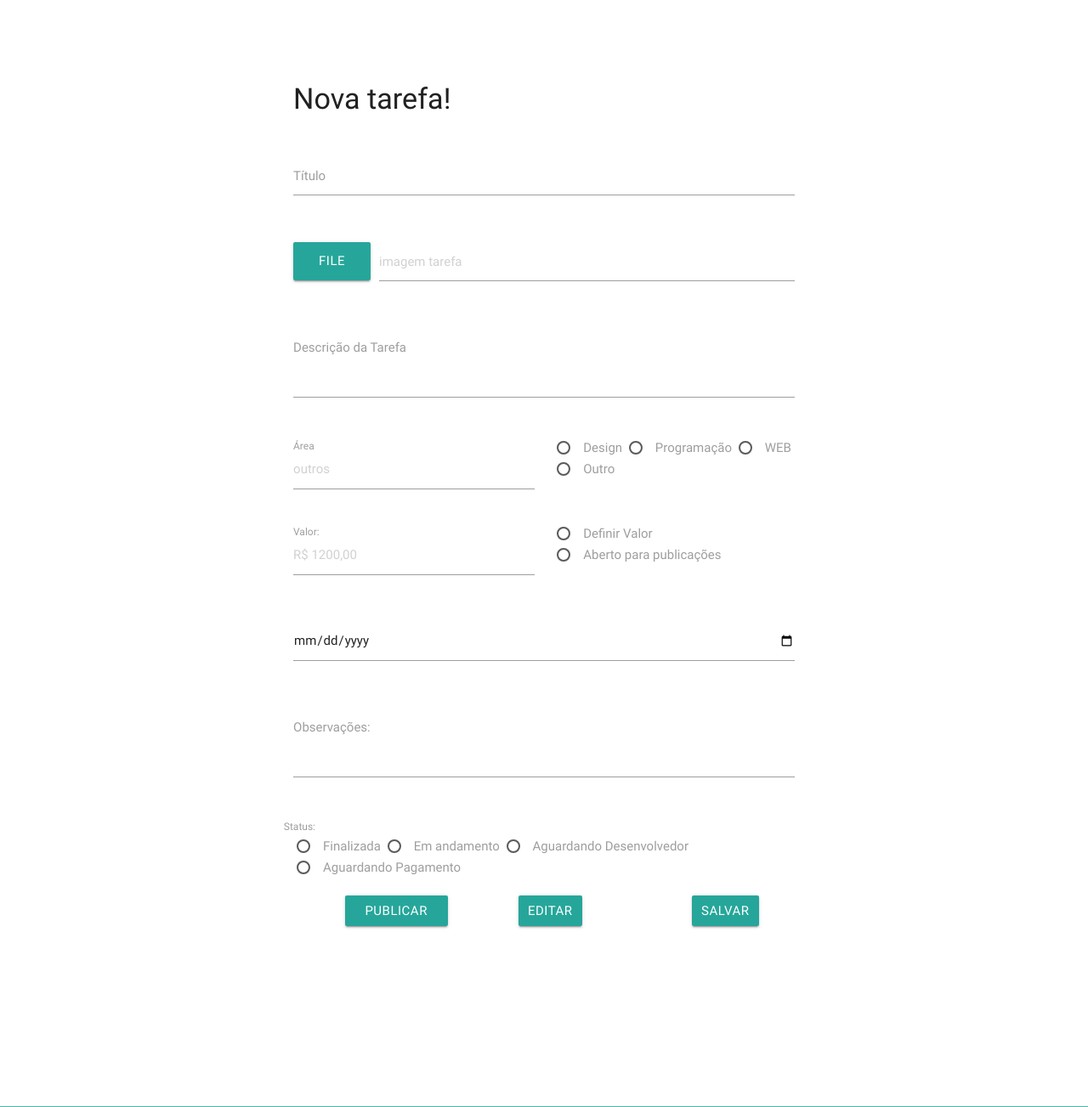
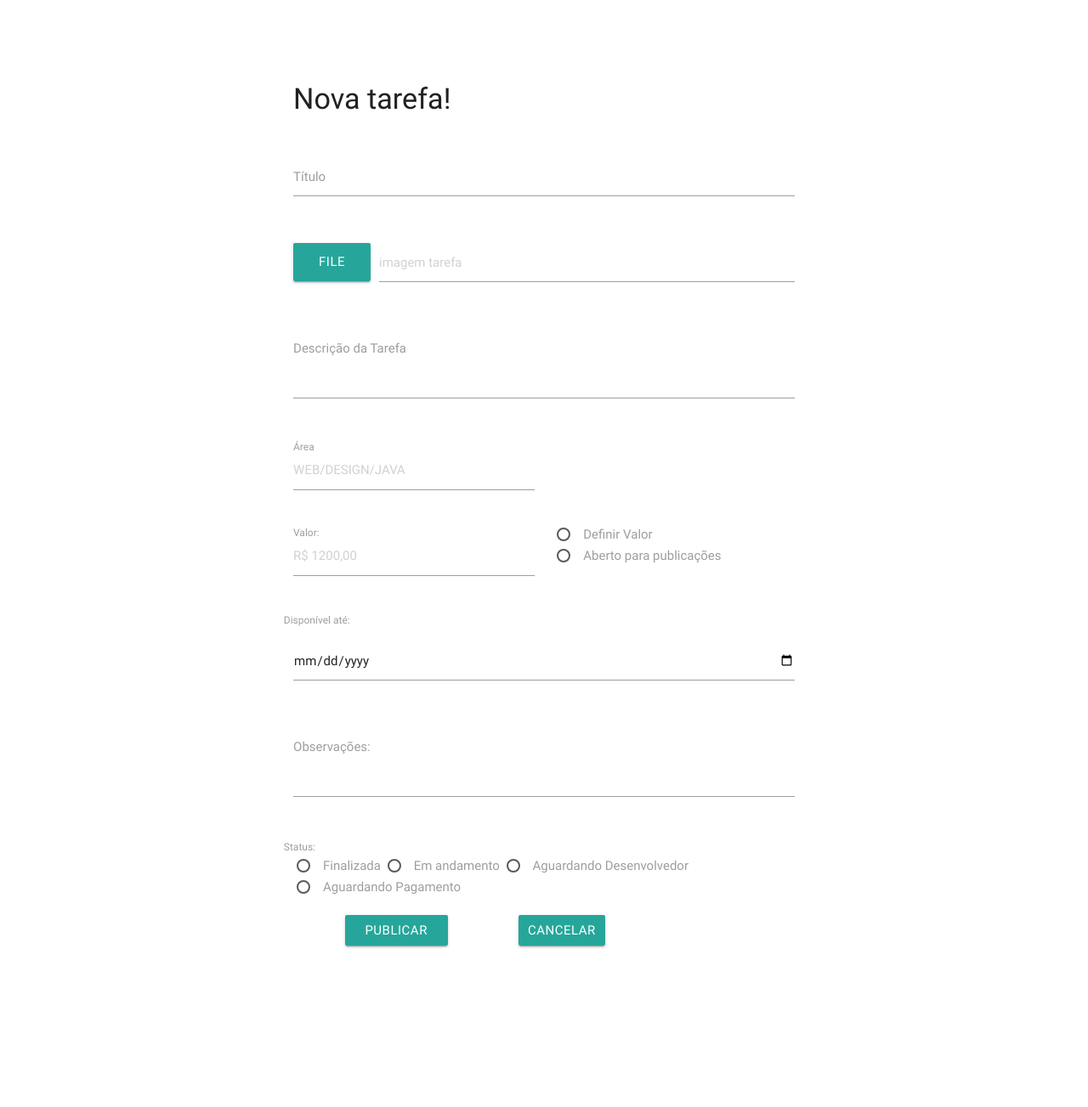
Before and after one commit to romulomrossi/WoodenBlock, a CodeIgniter app: page /database/index.php/tarefa/index in a window 1280 px wide. Shown: the part 175-1478 px from the top of the page at 85% size. Run offline with CodeIgniter, Linux system fonts and the light colour scheme; some libraries are stand-ins or nearby versions.

Commit message:
agora vai

```diff
--- a/woodenblock/application/config/autoload.php
+++ b/woodenblock/application/config/autoload.php
@@ -134,3 +134,4 @@ $autoload['language'] = array();
 |	$autoload['model'] = array('first_model' => 'first');
 */
 $autoload['model'] = array('UsersModel');
+$autoload['model'] = array('TarefaModel');
--- a/woodenblock/application/config/routes.php
+++ b/woodenblock/application/config/routes.php
@@ -57,3 +57,4 @@ $route['users/login'] = 'Users/Login';
 $route['users/create'] = 'Users/Create';
 $route['users/profile'] = 'profile';
 $route['users/tarefa'] = 'tarefa';
+$route['users/tarefa/create'] = 'Tarefa/Create';
--- a/woodenblock/application/controllers/Tarefa.php
+++ b/woodenblock/application/controllers/Tarefa.php
@@ -22,4 +22,59 @@ class Tarefa extends CI_Controller {
     {
         $this->load->view('tarefa');
     }
+
+
+    public function Create()
+    {
+        $tarefa = $this->TarefaModel->GetAll();
+        $validation = self::Validate();
+        if($validation)
+        {
+            $tarefa = $this->input->post();
+            $status = $this->TarefaModel->Insert($tarefa);
+            if(!$status)
+            {
+                $this->session->set_flashdata('error', 'Não foi possível inserir a tarefa.');
+                $this->load->view('tarefa');
+            }
+            else
+            {
+                $this->session->set_flashdata('success', 'Tarefa inserida com sucesso.');// Redireciona o usuário para o perfil
+                $this->load->view('profile');
+            }
+        }
+        else
+        {
+            $this->session->set_flashdata('error', validation_errors('<p>', '</p>'));
+            $this->load->view('tarefa');
+        }
+    }
+    private function Validate($operation = 'create')
+        {
+            switch($operation)
+            {
+                case 'create':
+                    $rules['title'] = array('trim', 'required');
+                    $rules['descricao'] = array('trim', 'required');
+                    $rules['status'] = array('trim', 'required');
+                    $rules['image'] = array('trim', 'required');
+                    $rules['area'] = array('trim', 'required');
+                    $rules['value'] = array('trim', 'required');
+                    $rules['observacao'] = array('trim', 'required');
+                    $rules['prazo'] = array('trim', 'required');
+                    break;
+
+            }
+
+            $this->form_validation->set_rules('name', 'Título', $rules['title']);
+            $this->form_validation->set_rules('descricao', 'Descrição', $rules['descricao']);
+            $this->form_validation->set_rules('prazo', 'Prazo', $rules['prazo']);
+            $this->form_validation->set_rules('status', 'Status', $rules['status']);
+            $this->form_validation->set_rules('value', 'Valor', $rules['value']);
+            $this->form_validation->set_rules('image', 'Imagem', $rules['image']);
+            $this->form_validation->set_rules('area', 'Área', $rules['area']);
+            $this->form_validation->set_rules('observacao', 'Observações', $rules['observacao']);
+            return $this->form_validation->run();
+        }
+
 }
--- a/woodenblock/application/views/tarefa.php
+++ b/woodenblock/application/views/tarefa.php
@@ -5,10 +5,15 @@
     <h4 class="col offset-m2">Nova tarefa!</h4>
   </div>
   <div class="row">
-      <form class="col s12 col m8 offset-m2" method="post" action="#">
+      <div class="col m8 s12 offset-m2">
+        <?php if($this->session->flashdata('error')): ?>
+          <p><?php echo $this->session->flashdata('error'); ?></p>
+        <?php endif; ?>
+      </div>
+      <form class="col s12 col m8 offset-m2" method="post" action=<?=base_url('index.php/users/tarefa/create')?> >
         <div class="row">
           <div class="input-field col s12 col m12">
-            <input id="title" required="" type="text" class="validate" value="<?=set_value('title')?>">
+            <input name="title" required="" type="text" class="validate" value="<?=set_value('title')?>">
             <label for="title">Título</label>
           </div>
         </div>
@@ -19,39 +24,25 @@
                   <input type="file">
               </div>
               <div class="file-path-wrapper">
-                  <input class="file-path validate" value="<?=set_value('image')?>" placeholder="imagem tarefa" type="text">
+                  <input name="image" class="file-path validate" value="<?=set_value('image')?>" placeholder="imagem tarefa" type="text">
               </div>
           </div>
         </div>
         <div class="row">
           <div class="input-field col s12 col m12">
-            <textarea id="descricao" value="<?=set_value('description')?>" required class="materialize-textarea required validate"></textarea>
+            <textarea name="descricao" value="<?=set_value('descricao')?>" required class="materialize-textarea required validate"></textarea>
               <label for="descricao">Descrição da Tarefa</label>
           </div>
         </div>
         <div class="row">
           <div class="input-field col s12 col m6">
-            <input placeholder="outros" value="<?=set_value('area')?>" type="text" id="outro">
+            <input placeholder="WEB/DESIGN/JAVA" value="<?=set_value('area')?>" type="text" name="area">
             <label>Área</label>
-          </div>
-          <div class="col s12 col m6">
-
-                <input name="group1" type="radio" id="1" />
-                  <label for="1">Design</label>
-
-                  <input name="group1" type="radio" id="2" />
-                  <label for="2">Programação</label>
-
-                  <input class="with-gap" name="group1" type="radio" id="3"  />
-                  <label for="3">WEB</label>
-
-                  <input class="with-gap" name="group1" type="radio" id="4"  />
-                  <label for="4">Outro</label>
           </div>
         </div>
         <div class="row">
           <div class="input-field col s12 col m6">
-            <input placeholder="R$ 1200,00" type="text" id="valor" value="<?=set_value('value')?>">
+            <input placeholder="R$ 1200,00" type="text" name="value" value="<?=set_value('value')?>">
             <label>Valor:</label>
           </div>
           <div class="col s12 col m6">
@@ -65,29 +56,30 @@
           </div>
         </div>
         <div class="row">
+        <div><label for="prazo">Disponível até:</label></div>
           <div class="input-field col s12 col m12">
-            <input id="prazo" type="date" required class="validate" value="<?=set_value('date')?>">
+            <input name="prazo" type="date" required class="validate" value="<?=set_value('prazo')?>">
           </div>
         </div>
         <div class="row">
           <div class="input-field col s12 col m12">
-            <textarea id="observacao" class="materialize-textarea"></textarea>
+            <textarea name="observacao" class="materialize-textarea"></textarea>
               <label for="observacao">Observações:</label>
           </div>
         </div>
         <div class="row">
         <label>Status:</label>
           <div class="col s12 col m12">
-                <input name="group1" type="radio" id="s1" />
+                <input name="status" type="radio" id="s1" value="5" />
                   <label for="s1">Finalizada</label>
 
-                  <input name="group1" type="radio" id="s2" />
+                  <input name="status" type="radio" id="s2" value="2" />
                   <label for="s2">Em andamento</label>
 
-                  <input class="with-gap" name="group1" type="radio" id="s3"  />
+                  <input class="with-gap" name="status" type="radio" id="s3" value="1" />
                   <label for="s3">Aguardando Desenvolvedor</label>
 
-                  <input class="with-gap" name="group1" type="radio" id="s4"  />
+                  <input class="with-gap" name="status" type="radio" id="s4" value="4" />
                   <label for="s4">Aguardando Pagamento</label>
           </div>
         </div>
@@ -100,12 +92,8 @@
             </div>
 
             <div class="col s12 col m4">
-              <button class="btn waves-effect waves-light col offset-s4"  name="action">Editar
-              </button>
-            </div>
-
-             <div class="col s12 col m4">
-              <button class="btn waves-effect waves-light col offset-s4"  name="action">Salvar
+              <button class="btn waves-effect waves-light col offset-s4"  name="action">
+              Cancelar
               </button>
             </div>
         </div>
```
